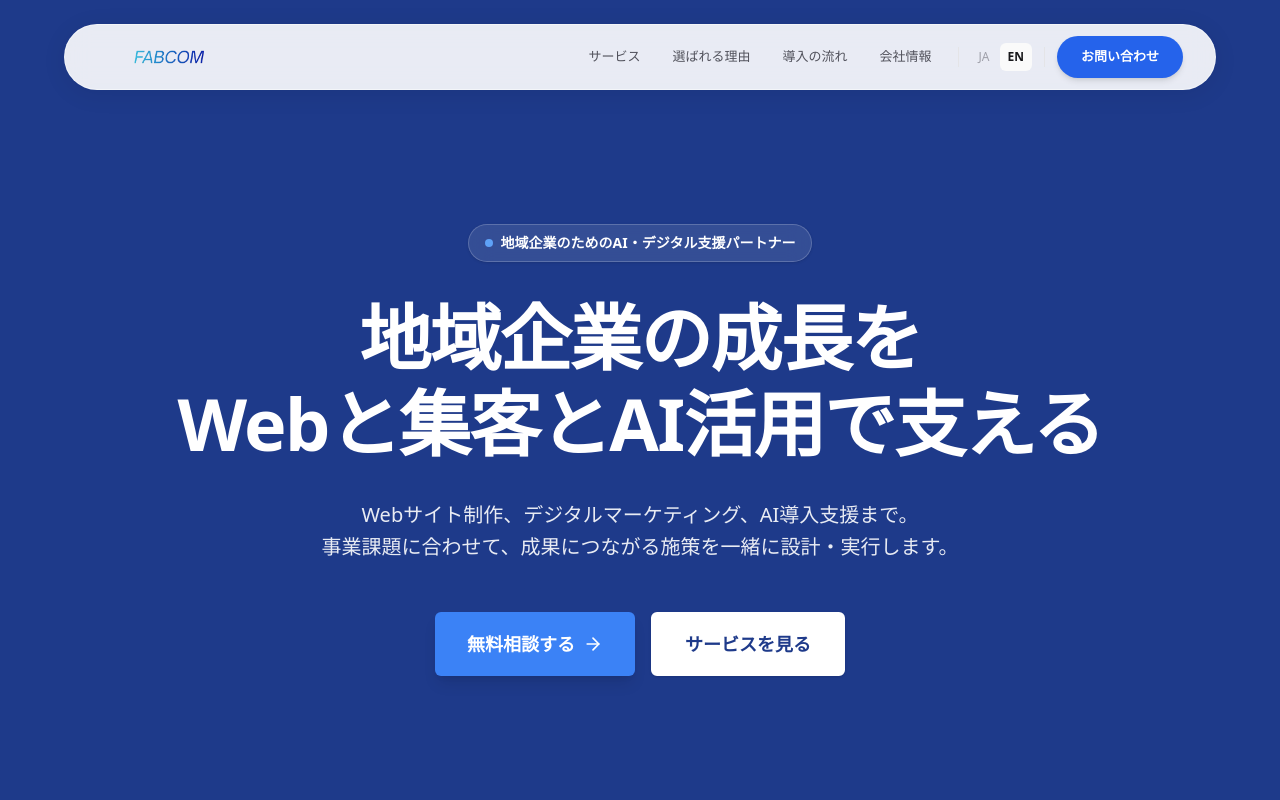
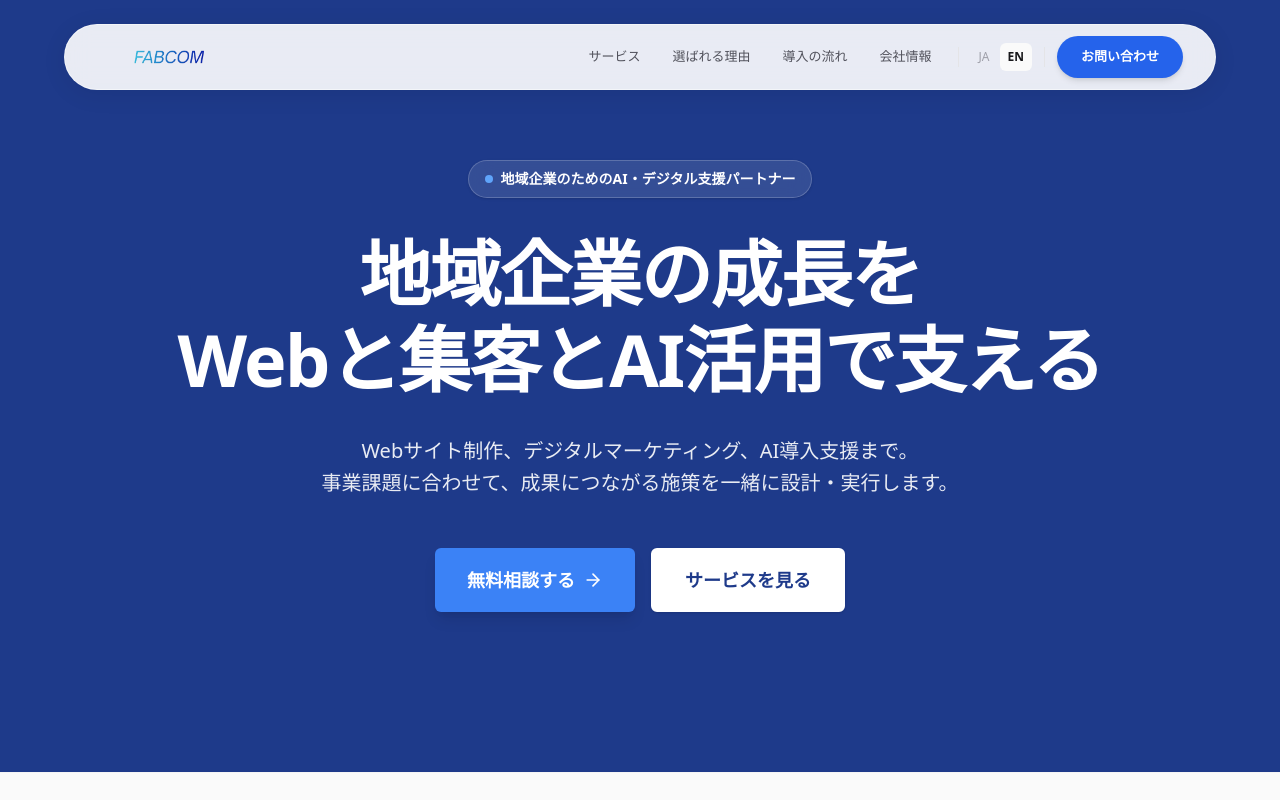
Before and after one commit to Yachitopoko/FabcomHP, a Next.js app: page /en in a window 1280 px wide. Shown: the top 800 px of the page. Built offline with nearby package versions, Linux system fonts and the light colour scheme.

Commit message:
Update page component

```diff
--- a/src/app/[lang]/page.tsx
+++ b/src/app/[lang]/page.tsx
@@ -9,7 +9,7 @@ export default async function Home({ params }: { params: Promise<{ lang: string
     return (
         <>
             {/* Hero Section */}
-            <section id="hero" className="relative pt-40 pb-24 md:pt-56 md:pb-40 overflow-hidden bg-primary-900">
+            <section id="hero" className="relative pt-28 pb-24 md:pt-40 md:pb-40 overflow-hidden bg-primary-900">
                 {/* リッチな濃い青の背景グラデーション（Salesforce風の深み） */}
                 <div className="absolute inset-0 bg-gradient-to-br from-primary-950 via-primary-900 to-primary-800 pointer-events-none"></div>
 
```
